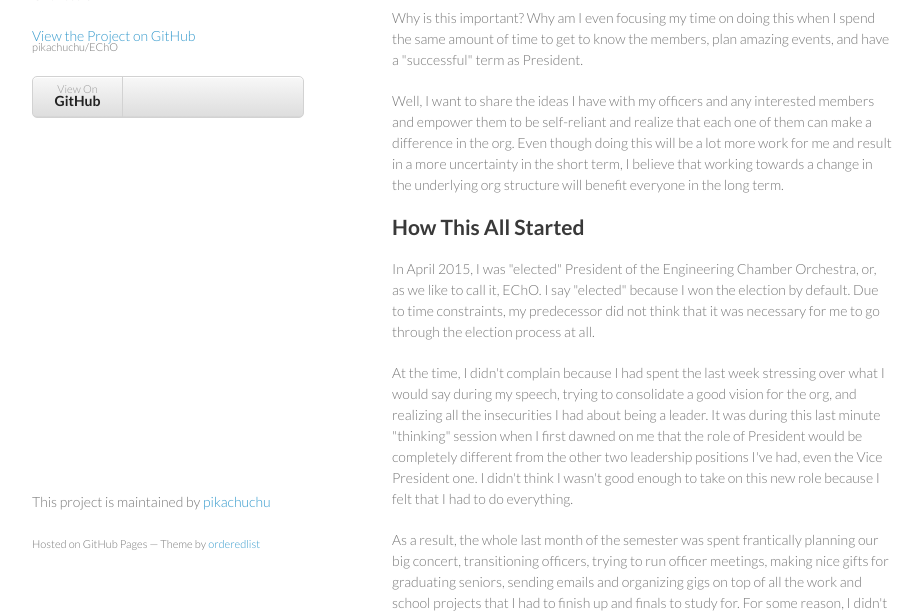
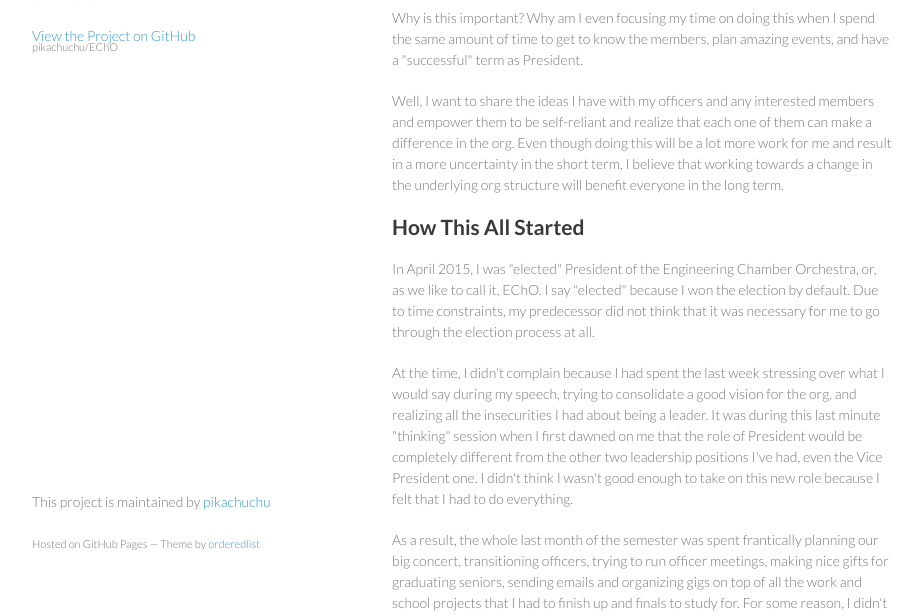
Before and after one commit to pikachuchu/EChO, a plain HTML site: page index.html in a window 1280 px wide. Shown: the part 177-793 px from the top of the page, without its empty margins (178-1101 px from the left). Drawn offline with Linux system fonts and the light colour scheme.

Commit message:
Remove view on github link

```diff
--- a/index.html
+++ b/index.html
@@ -20,10 +20,6 @@
 
         <p class="view"><a href="https://github.com/pikachuchu/EChO">View the Project on GitHub <small>pikachuchu/EChO</small></a></p>
 
-
-        <ul>
-          <li><a href="https://github.com/pikachuchu/EChO">View On <strong>GitHub</strong></a></li>
-        </ul>
       </header>
       <section>
         <h2>
```
